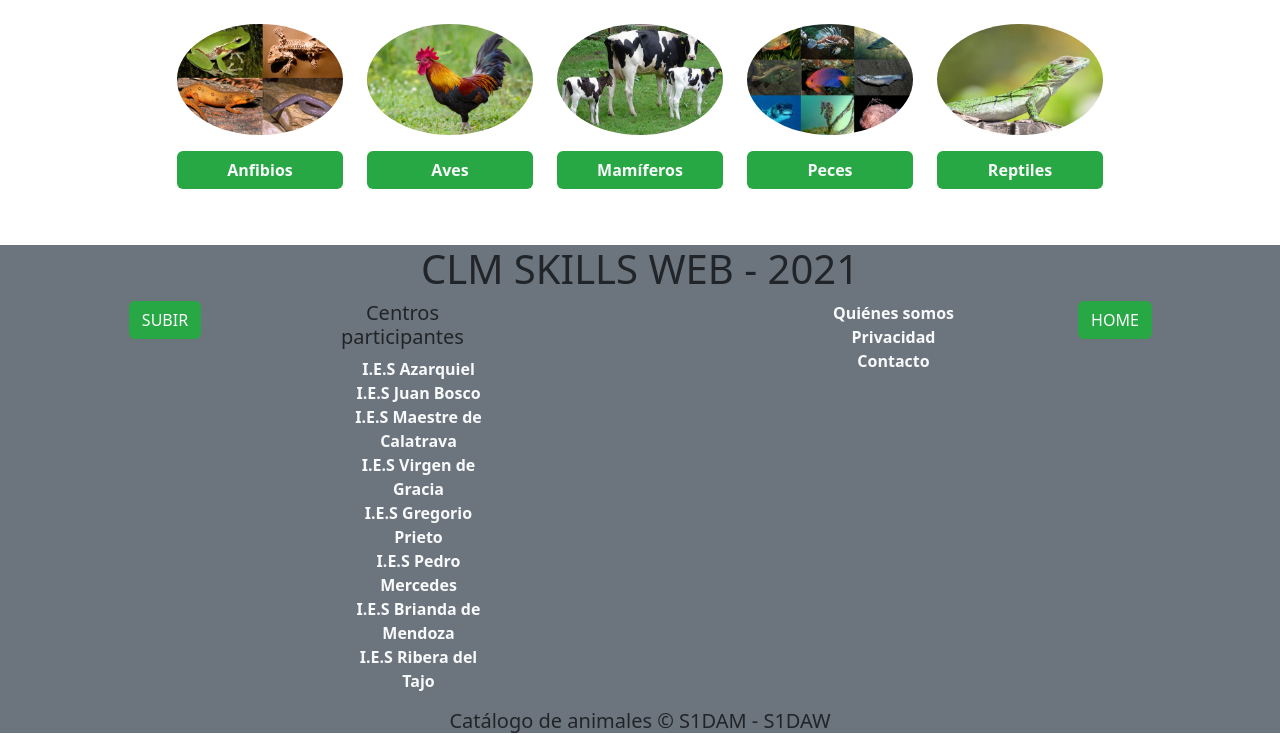
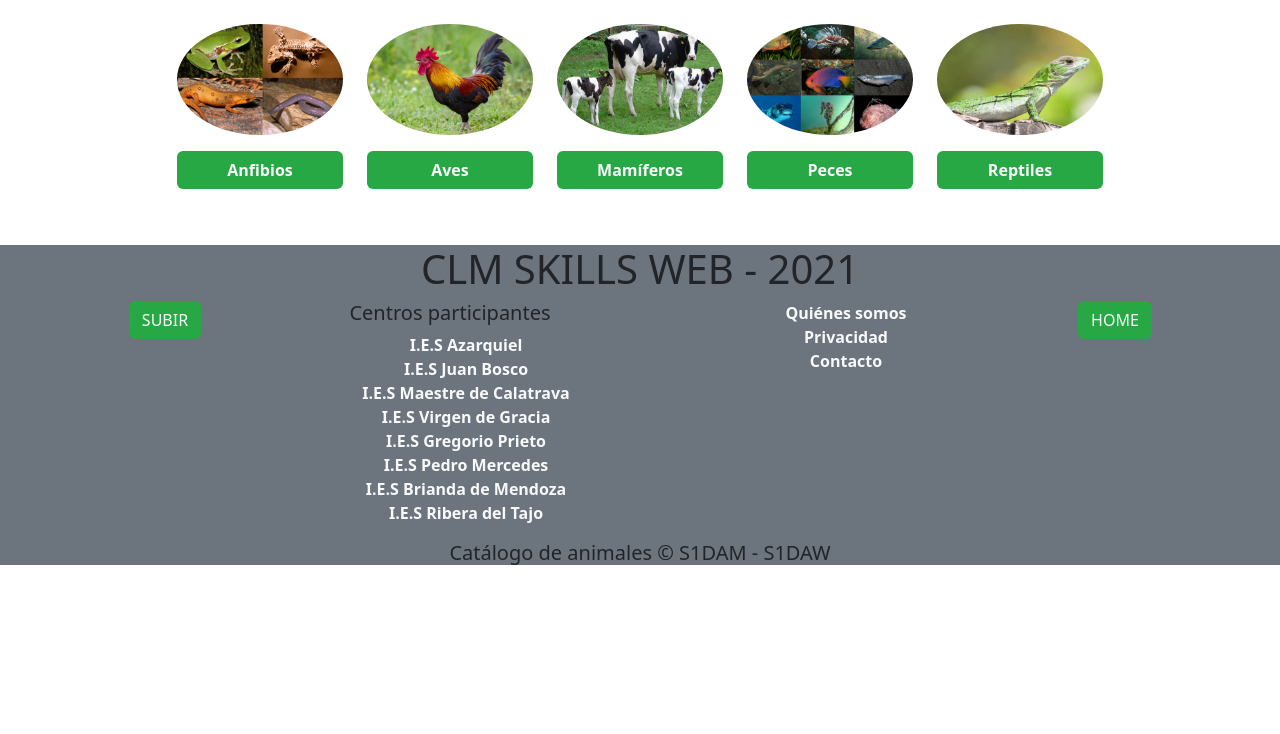
Before and after one commit to EspinacaLaser/webGrupal, a plain HTML site: page index.html in a window 1280 px wide. Shown: the part 488-1222 px from the top of the page. After the commit the page ends 1054 px from the top, so only its background shows below. Drawn offline with nearby package versions, Linux system fonts and the light colour scheme.

Commit message:
index paco

```diff
--- a/index.html
+++ b/index.html
@@ -141,7 +141,8 @@
                                 class="link-offset-2 link-underline link-underline-opacity-0 link-light fw-bold">Peces</a></button>
                     </div>
                     <div class="mb-2 col-12 col-sm-6 col-md-4 col-lg-3 col-xl-2">
-                        <img src="categorias/reptiles.jpeg"  alt="categoriaReptiles" width="100%" style="border-radius: 50%; href="reptiles.html">
+                        <a href="reptiles.html"><img src="categorias/reptiles.jpeg" alt="categoriaReptiles" width="100%"
+                            style="border-radius: 50%;"></a>
                         <button class="btn mt-3 w-100" style="background-color: rgb(39, 168, 68);"><a
                                 href="reptiles.html"
                                 class="link-offset-2 link-underline link-underline-opacity-0 link-light fw-bold">Reptiles</a></button>
@@ -159,9 +160,9 @@
 
         <div class="container">
 
-            <div class="row justify-content-between  text-center">
+            <div class="row justify-content-between text-center">
 
-                <div class="col-2">
+                <div class="col-12 col-lg-2">
 
                     <button class="btn" style="background-color: rgb(39, 168, 69);"><a href="#top"
                             class="link-offset-2 link-underline link-underline-opacity-0 link-light">SUBIR</a></button>
@@ -169,9 +170,9 @@
 
                 </div>
 
-                <div class="col-2">
+                <div class="col-12 col-sm-6 col-lg-4">
 
-                    <h5>Centros participantes</h5>
+                    <h5 class="text-center">Centros participantes</h5>
                     <nav>
                         <ul>
                             <li class="list-group-numbered"><a href="http://www.ies-azarquiel.es/"
@@ -211,12 +212,7 @@
 
                 </div>
 
-                <div class="col-2">
-
-
-                </div>
-
-                <div class="col-2">
+                <div class="col-12 col-sm-6 col-lg-4">
 
                     <nav>
                         <ul>
@@ -238,7 +234,7 @@
 
                 </div>
 
-                <div class="col-2">
+                <div class="col-12 col-lg-2">
 
                     <button class="btn" style="background-color: rgb(39, 168, 69);"><a href="index.html"
                             class="link-offset-2 link-underline link-underline-opacity-0 link-light">HOME</a></button>
@@ -321,6 +317,7 @@
                     <h5 class="modal-title text-center w-100" id="modalTitleId">
                         INICIA SESIÓN
                     </h5>
+
                 </div>
 
                 <div class="modal-body">
@@ -514,8 +511,6 @@
                         su transmisión ulterior. En ningún caso se utilizará cookies para recoger información de
                         carácter personal.
                     </p>
-                    <button class="btn mt-3 w-100" style="background-color: rgb(39, 168, 68);"><a href="#"
-                            class="link-offset-2 link-underline link-underline-opacity-0 link-light fw-bold">Aceptar</a></button>
                 </div>
             </div>
         </div>
```
